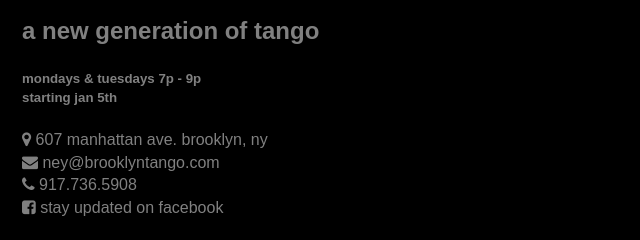
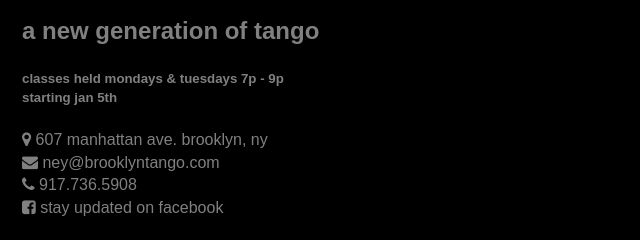
Before and after one commit to neymelo/neymelo.github.io, a plain HTML site: page index.html in a window 1280 px wide. Shown: the part 129-369 px from the top of the page, 0-640 px from the left. Drawn offline with nearby package versions, Linux system fonts and the light colour scheme.

Commit message:
added the word 'classes'

```diff
--- a/index.html
+++ b/index.html
@@ -48,7 +48,7 @@
 
                 <h2>a new generation of tango</h2>
 
-                <h5>mondays & tuesdays 7p - 9p <br>starting jan 5th</h5>
+                <h5>classes held mondays & tuesdays 7p - 9p <br>starting jan 5th</h5>
 
                 <ul>
                     <li><a target="_blank" href="https://www.google.com/maps/place/607+Manhattan+Ave,+Brooklyn,+NY+11238/@40.6794789,-73.9640982,17z/data=!3m1!4b1!4m2!3m1!1s0x89c25ba39420d447:0x22c94ae283acb58"><i class="fa fa-map-marker"></i> 607 manhattan ave. brooklyn, ny</a></li>
```
